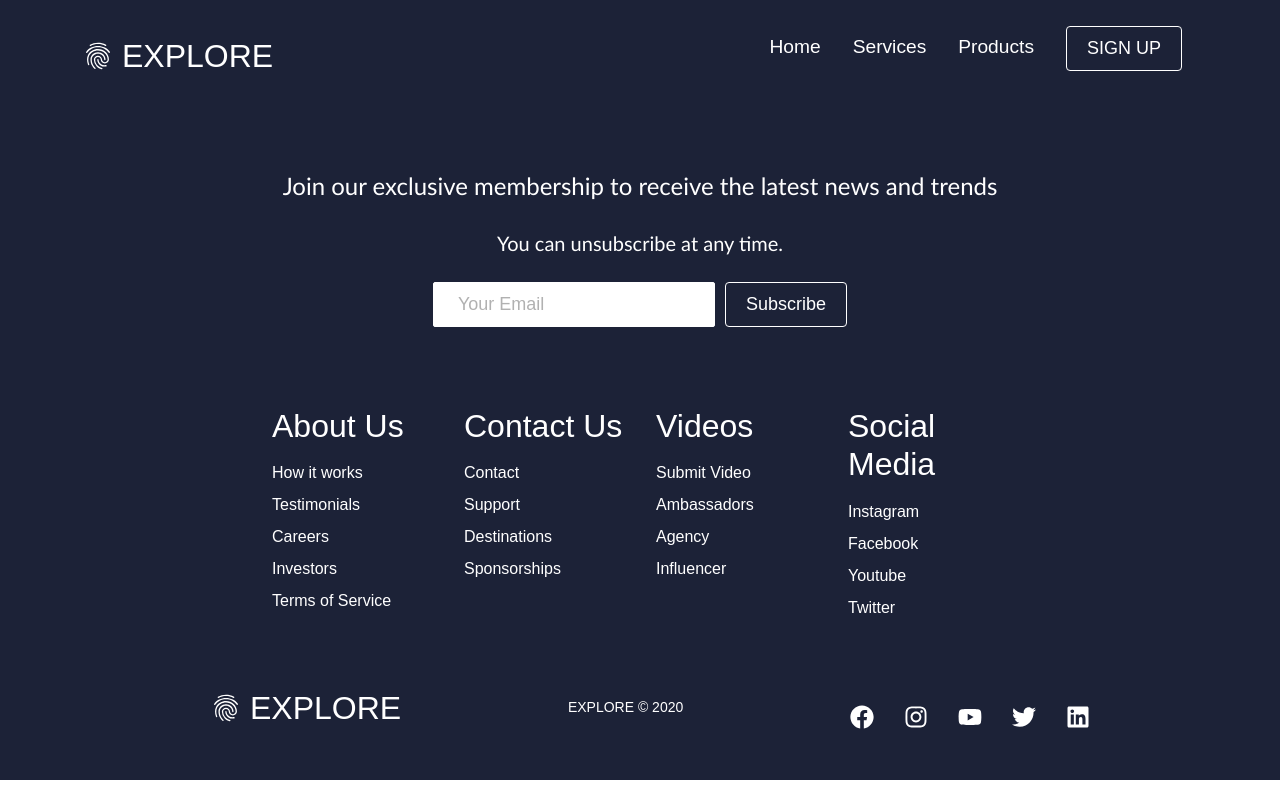
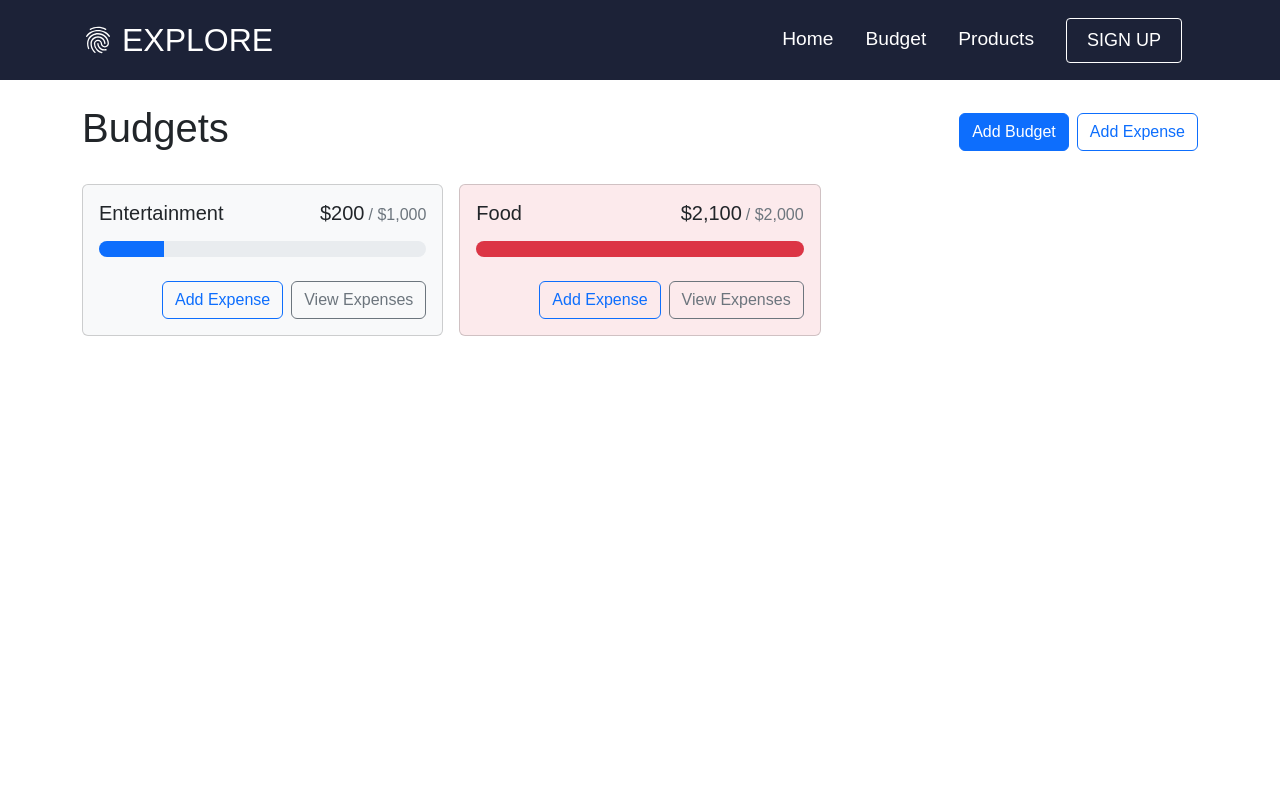
Before and after one commit to ram5353/explore, a React (Create React App) app: page /budget in a window 1280 px wide. Shown: the top 800 px of the page. Built offline with nearby package versions, Linux system fonts and the light colour scheme.

Commit message:
added budget home and budget card UI

```diff
--- a/package.json
+++ b/package.json
@@ -13,6 +13,7 @@
     "react-icons": "^4.4.0",
     "react-router-dom": "^6.4.1",
     "react-scripts": "5.0.1",
+    "uuid": "^9.0.0",
     "web-vitals": "^2.1.4"
   },
   "scripts": {
--- a/src/App.js
+++ b/src/App.js
@@ -4,6 +4,7 @@
 import Footer from './components/pages/Footer/Footer';
 import Home from './components/pages/HomePage/Home';
 import 'bootstrap/dist/css/bootstrap.min.css';
+import BudgetHome from './components/pages/BudgetPage/BudgetHome';
 
 function App() {
   return (
@@ -11,6 +12,7 @@
       <Navbar />
       <Routes>
         <Route path="/" element={ <Home />} />
+        <Route path="/budget" element={<BudgetHome />} />
       </Routes>
       <Footer />
     </div>
--- a/src/components/Navbar.css
+++ b/src/components/Navbar.css
@@ -1,4 +1,4 @@
-.navbar {
+.navbarr {
     background: #1c2237;
     height: 80px;
     display: flex;
@@ -47,6 +47,7 @@
     list-style: none;
     text-align: center;
     justify-content: end;
+    margin-bottom: 0;
   }
 
   .nav-item {
--- a/src/components/Navbar.js
+++ b/src/components/Navbar.js
@@ -25,7 +25,7 @@
   return (
     <>
       <IconContext.Provider value={{color: '#fff'}}>
-        <div className="navbar">
+        <div className="navbarr">
           <div className="navbar-container container">
             <Link to="/" className="navbar-logo" onClick={closeMobileMenu}>
               <MdFingerprint className="navbar-icon" />
@@ -41,8 +41,8 @@
                 </Link>
               </li>
               <li className="nav-item">
-                <Link to="/services" className="nav-links">
-                  Services
+                <Link to="/budget" className="nav-links">
+                  Budget
                 </Link>
               </li>
               <li className="nav-item">
--- /dev/null
+++ b/src/components/pages/BudgetPage/BudgetCard.js
@@ -0,0 +1,50 @@
+import React from "react";
+import { Button, Card, ProgressBar, Stack } from "react-bootstrap";
+import { currencyFormatter } from "../../../utils";
+
+function BudgetCard({ name, amount, max, gray }) {
+
+  const classNames = [];
+  if (amount > max) {
+    classNames.push("bg-danger", "bg-opacity-10");
+  } else if (gray) {
+    classNames.push("bg-light");
+  }
+  return (
+    <Card className={classNames.join(" ")}>
+      <Card.Body>
+        <Card.Title className="d-flex justify-content-between align-items-baseline fw-normal mb-3">
+          <div className="me-2">{name}</div>
+          <div className="d-flex align-items-baseline">
+            {currencyFormatter.format(amount)}
+            <span className="text-muted fs-6 ms-1">
+              / {currencyFormatter.format(max)}
+            </span>
+          </div>
+        </Card.Title>
+        <ProgressBar
+          className="rounded-pill"
+          variant={getProgressBarVariant(amount, max)}
+          min={0}
+          max={max}
+          now={amount}
+        />
+        <Stack direction="horizontal" gap="2" className="mt-4">
+          <Button variant="outline-primary" className="ms-auto">
+            Add Expense
+          </Button>
+          <Button variant="outline-secondary">View Expenses</Button>
+        </Stack>
+      </Card.Body>
+    </Card>
+  );
+}
+
+function getProgressBarVariant(amount, max) {
+  const ratio = amount / max;
+  if (ratio < 0.5) return "primary";
+  if (ratio < 0.75) return "warning";
+  return "danger";
+}
+
+export default BudgetCard;
--- /dev/null
+++ b/src/components/pages/BudgetPage/BudgetHome.js
@@ -0,0 +1,28 @@
+import React from "react";
+import { Button, Container, Stack } from "react-bootstrap";
+import BudgetCard from "./BudgetCard";
+
+function BudgetHome() {
+  return (
+    <Container className="d-flex flex-column min-vh-100 my-4">
+      <Stack direction="horizontal" gap="2" className="mb-4">
+        <h1 className="me-auto">Budgets</h1>
+        <Button variant="primary">Add Budget</Button>
+        <Button variant="outline-primary">Add Expense</Button>
+      </Stack>
+      <div
+        style={{
+          display: "grid",
+          gridTemplateColumns: "repeat(auto-fill, minmax(300px, 1fr))",
+          gap: "1rem",
+          alignItems: "flex-start",
+        }}
+      >
+        <BudgetCard name="Entertainment" gray amount={200} max={1000}></BudgetCard>
+        <BudgetCard name="Food" amount={2100} max={2000}></BudgetCard>
+      </div>
+    </Container>
+  );
+}
+
+export default BudgetHome;
--- a/src/components/pages/Footer/Footer.css
+++ b/src/components/pages/Footer/Footer.css
@@ -5,6 +5,7 @@
     flex-direction: column;
     justify-content: center;
     align-items: center;
+    margin-top: auto;
   }
 
   .footer-subscription {
--- /dev/null
+++ b/src/utils.js
@@ -0,0 +1,5 @@
+export const currencyFormatter = new Intl.NumberFormat(undefined, {
+  currency: "usd",
+  style: "currency",
+  minimumFractionDigits: 0,
+});
```
Also changed, not shown: 1 other file (tests, documents, lock files or other folders).
